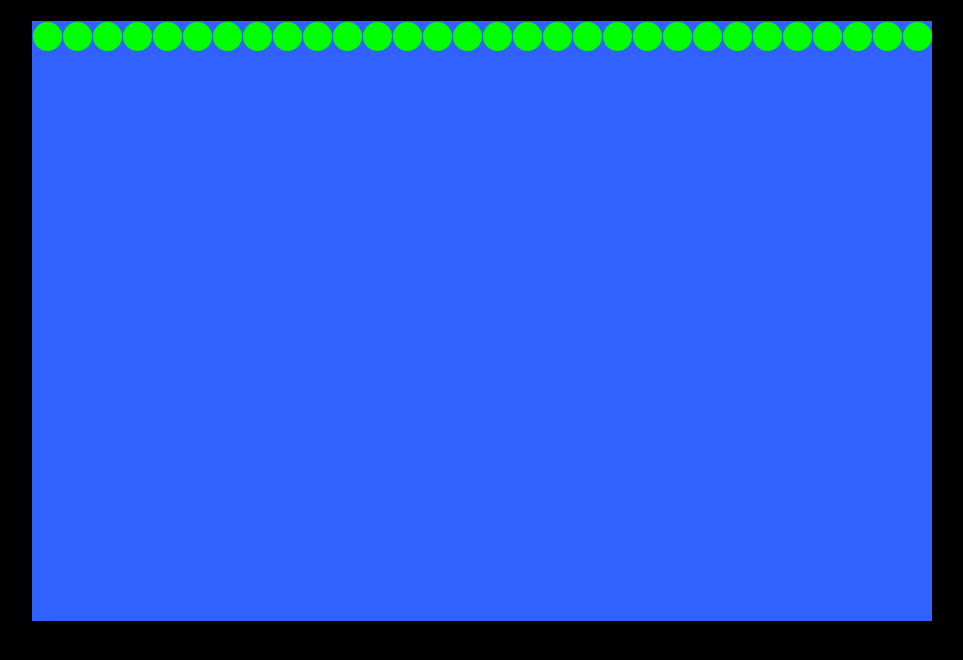
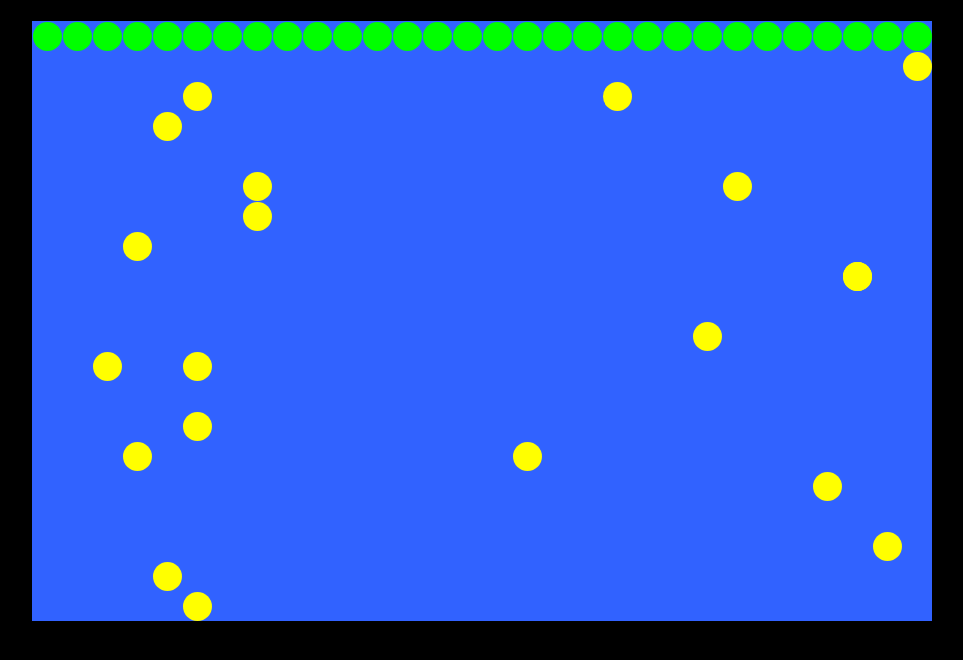
Before and after one commit to rgierczak/game-snake, a plain HTML site: page index.html in a window 1280 px wide. Shown: the whole page, without its empty margins (158-1121 px from the left). Drawn offline with Linux system fonts and the light colour scheme.

Commit message:
Added food and food element

```diff
--- a/css/style.css
+++ b/css/style.css
@@ -21,3 +21,15 @@ body {
     z-index: 1;
     -webkit-border-radius: 15px;
 }
+
+
+.food-element{
+    width: 29px;
+    height: 29px;
+    margin: 1px 0 0 1px;
+    position: absolute;
+    z-index: 1;
+    background-color: #ffff00;
+
+    -webkit-border-radius: 15px;
+}
--- a/index.html
+++ b/index.html
@@ -13,5 +13,7 @@
     <script type="text/javascript" src="js/snakeElement.js"></script>
     <script type="text/javascript" src="js/snake.js"></script>
     <script type="text/javascript" src="js/game.js"></script>
+    <script type="text/javascript" src="js/food.js"></script>
+    <script type="text/javascript" src="js/foodElement.js"></script>
 </body>
 </html>
--- /dev/null
+++ b/js/food.js
@@ -0,0 +1,53 @@
+const FOOD_ELEMENTS_NUMBER = 20;
+
+let Food = {
+    foodElement: {},
+    foodElements: [],
+    $body: null,
+
+    init() {
+        this.setupFood();
+    },
+
+    setupFood() {
+        this.setupFoodBody();
+        this.createFoodElements();
+        this.displayFood();
+    },
+
+    displayFood() {
+        let $foodElements = this.foodElements;
+        $foodElements.forEach(($element) => {
+            this.displayFoodElement($element);
+        })
+    },
+
+    displayFoodElement($element) {
+        let $foodBody = this.$body;
+        $foodBody.appendChild($element.$body);
+    },
+
+    createFoodElements() {
+        for (let i = 0; i < FOOD_ELEMENTS_NUMBER; i++) {
+            this.createFoodElement();
+        }
+    },
+
+     createFoodElement() {
+        let foodInstance = new FoodElement();
+        this.foodElements.push(foodInstance);
+     },
+
+    setupFoodBody() {
+        let $board = document.getElementById('snake-board');
+        this.$body = this.createFoodBody();
+        if($board)
+            $board.appendChild(this.$body);
+    },
+
+    createFoodBody () {
+        let $food = document.createElement('div');
+        $food.setAttribute('id', 'food');
+        return $food;
+    }
+};
--- /dev/null
+++ b/js/foodElement.js
@@ -0,0 +1,37 @@
+class FoodElement {
+    constructor() {
+        this.$body = null;
+        this.position = {
+            x: 0,
+            y: 0
+        };
+
+        this.init();
+    }
+
+    init() {
+        this.createFoodElement();
+        this.setFoodElementPosition();
+    }
+
+    createFoodElement() {
+        let $element = document.createElement('div');
+        $element.setAttribute('class', 'food-element');
+        this.$body = $element;
+    }
+
+    setFoodElementPosition() {
+        let position = this.position;
+        position.x = Math.floor(Math.random() * Board.elementSize);
+        position.y = Math.floor(Math.random() * Board.elementsMesh.length);
+
+        let leftDistance = Board.elementsMesh[position.y][position.x].x_pos;
+        let topDistance = Board.elementsMesh[position.y][position.y].y_pos;
+        this.setFoodElementDistance(leftDistance, topDistance);
+    }
+
+    setFoodElementDistance(leftDistance, topDistance) {
+        this.$body.style.left = leftDistance + "px";
+        this.$body.style.top = topDistance + "px";
+    }
+}
--- a/js/game.js
+++ b/js/game.js
@@ -3,7 +3,7 @@ let Game = {
         console.log('setup Game');
         Board.init();
         Snake.init();
-        // 3. Init Food;
+        Food.init();
         // 4. Init Score;
         MovementHandler.handle('moveRight');
     },
--- a/js/snake.js
+++ b/js/snake.js
@@ -10,7 +10,10 @@ function getLastElement(array) {
 let Snake = {
     $body: null,
     snakeElements: [],
-    snakeHeadPosition: {},
+    snakeHeadPosition: {
+        x: 0,
+        y: 0
+    },
 
     init() {
         this.setupSnake();
@@ -18,17 +21,9 @@ let Snake = {
     },
 
     setupSnake() {
-        this.setupSnakeHeadPosition();
         this.setupSnakeBody();
         this.createSnakeElements();
         this.displaySnake();
-    },
-
-    setupSnakeHeadPosition() {
-        this.snakeHeadPosition = {
-            x: 0,
-            y: 0
-        };
     },
 
     setupHandlers() {
```
